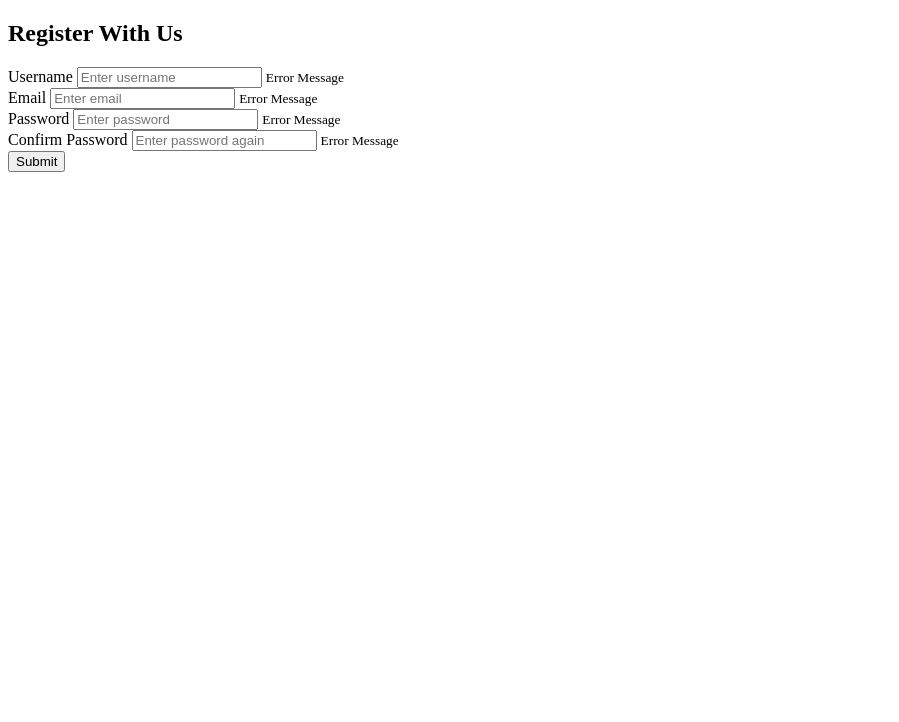
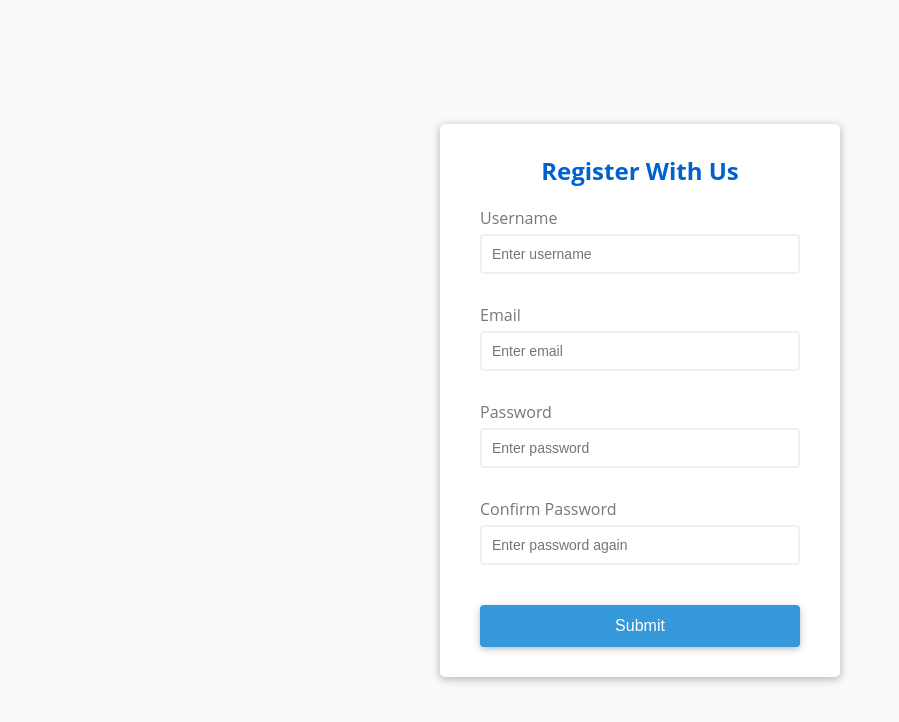
Before and after one commit to bhobbs20/Form-Validator, a plain HTML site: page index.html in a window 1280 px wide. Shown: the whole page, without its empty margins (0-899 px from the left). Drawn offline with Linux system fonts and the light colour scheme.

Commit message:
Style form

```diff
--- a/main.css
+++ b/main.css
@@ -1,5 +1,104 @@
-h1 {
-    font-size: 50px;
-    color: purple;
+* {
+    box-sizing: border-box
+}
+
+:root {
+    --success-color:#2ecc71;
+    --error-color: #e74c3c;;
+}
+body {
+    background-color: #f9fafb;
+    font-family: 'Open Sans', sans-serif;
+    display: flex;
+    align-items: center;
+    justify-content: center;
+    min-height: 100vh;
+    margin: 0;
+}
+
+.container {
+    background-color: #fff;
+    border-radius: 5px;
+    box-shadow: 0 2px 10px rgba(0,0,0, 0.3);
+    width: 400px;
+}
+
+h2 {
     text-align: center;
+    margin: 0 0 20px;
+    color: #0062cc;
 }
+
+.form {
+    padding: 30px 40px;
+}
+
+.form-control {
+    margin-bottom: 10px;
+    padding-bottom: 20px;
+    position: relative;
+}
+
+.form-control label {
+    color: #777;
+    display: block;
+    margin-bottom: 5px;
+}
+
+.form-control input {
+    border: 2px solid #f0f0f0;
+    border-radius: 4px;
+    display: block;
+    width: 100%;
+    padding: 10px;
+    font-size: 14px;
+
+}
+
+.form-control input:focus {
+    outline: 0;
+    border-color: #777;
+}
+
+.form-control.succes input {
+    border-color: var(--success-color);
+}
+
+.form-control.error input {
+    border-color: var(--error-color);
+}
+
+.form-control small {
+    color: var(--error-color);
+    position: absolute;
+    bottom: 0;
+    left: 0;
+   visibility: hidden;
+}
+
+.form-control.error small {
+    visibility: visible;
+}
+
+.form button {
+    cursor: pointer;
+    background-color: #3498db;
+    border: 2px solid #3498db;
+    border-radius: 4px;
+    color: #fff;
+    display: block;
+    font-size: 16px;
+    padding: 10px;
+    margin-top: 20px;
+    width: 100%;
+    box-shadow: 0 2px 5px 0 rgba(0,0,0,0.16), 0 2px 10px 0 rgba(0,0,0,0.12);
+}
+
+.form button:hover {
+    color: #fff;
+    background-color: #0069d9;
+    border-color: #0062cc;
+    text-decoration: none;
+    -webkit-transition: all .2s ease-in-out;
+    transition: all .2s ease-in-out;
+}
```
